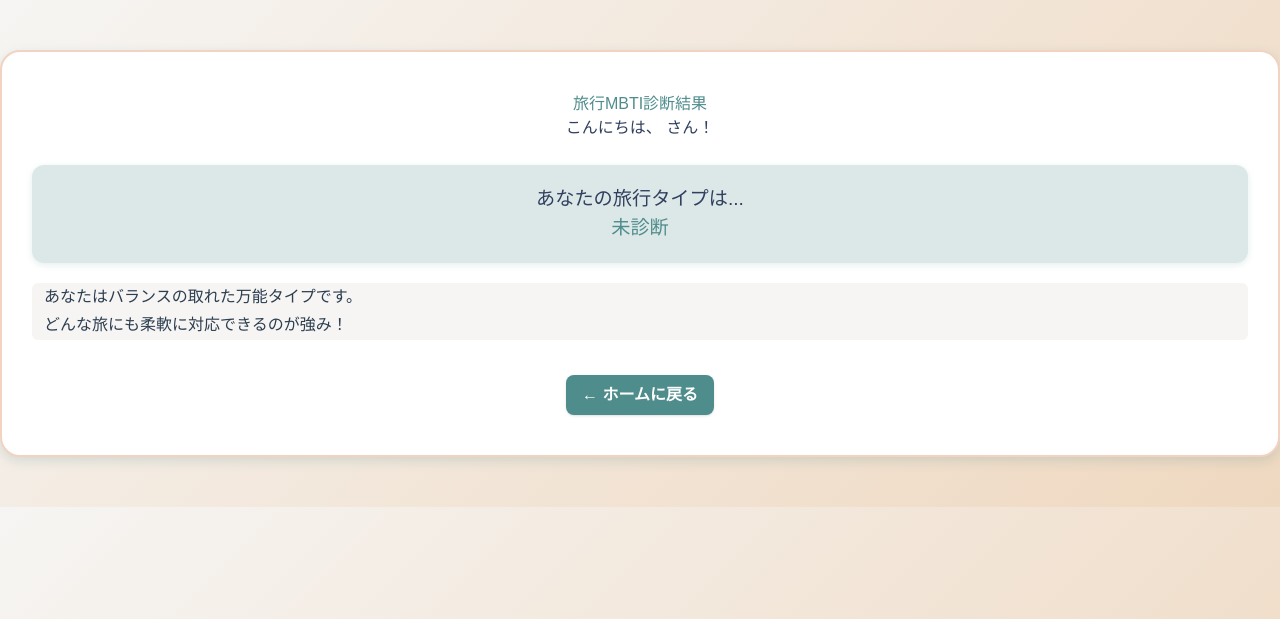
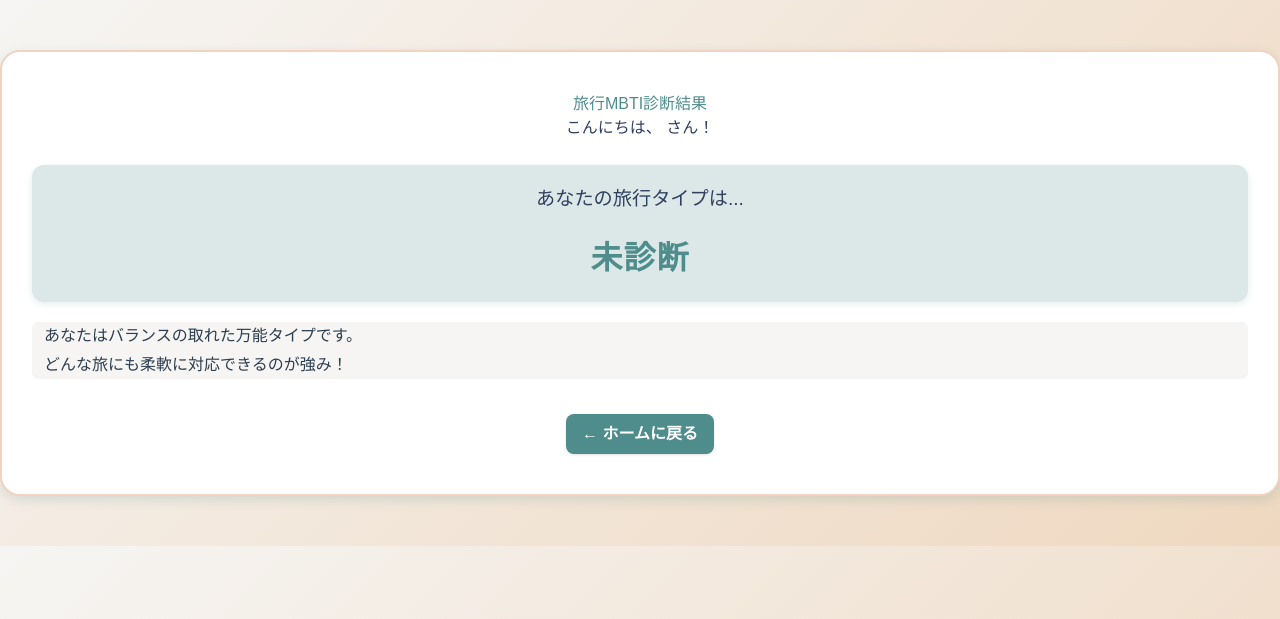
Before and after one commit to s2422092/Giikuten, a Flask app: page /mbti_result in a window 1280 px wide. Shown: the top 619 px of the page. Run offline with Flask 3, Linux system fonts and the light colour scheme; the visitor is signed in with stand-in values (Sample User, id 1); data that the repository does not hold is empty; some libraries are stand-ins or nearby versions.

Commit message:
結果の表示方法を変更

```diff
--- a/templates/mbti/mbti_result.html
+++ b/templates/mbti/mbti_result.html
@@ -80,6 +80,38 @@
       background: #F6F5F3;
       border-radius: 6px;
     }
+    .mbti-result {
+  font-size: 2rem;
+  font-weight: 800;
+  color: #4F8C8C;
+  margin-top: 20px;
+  opacity: 0;
+  transform: translateY(10px);
+  animation: fadeInResult 1.2s ease forwards;
+  animation-delay: 1.5s; /* 1.5秒後に出現 */
+  letter-spacing: 1px;
+}
+
+.desc {
+  opacity: 0;
+  transform: translateY(10px);
+  animation: fadeInDesc 1.2s ease forwards;
+  animation-delay: 3s; /* ← 3秒後に出現（結果より少し遅い） */
+}
+
+@keyframes fadeInResult {
+  to {
+    opacity: 1;
+    transform: translateY(0);
+  }
+}
+
+@keyframes fadeInDesc {
+  to {
+    opacity: 1;
+    transform: translateY(0);
+  }
+}
   </style>
 </head>
 <body>
@@ -90,7 +122,7 @@
 
     <div class="type-box">
       <h2>あなたの旅行タイプは...</h2>
-      <h1>{{ mbti_result }}</h1>
+      <h1 class="mbti-result">{{ mbti_result }}</h1>
     </div>
 
     <div class="desc">
```
